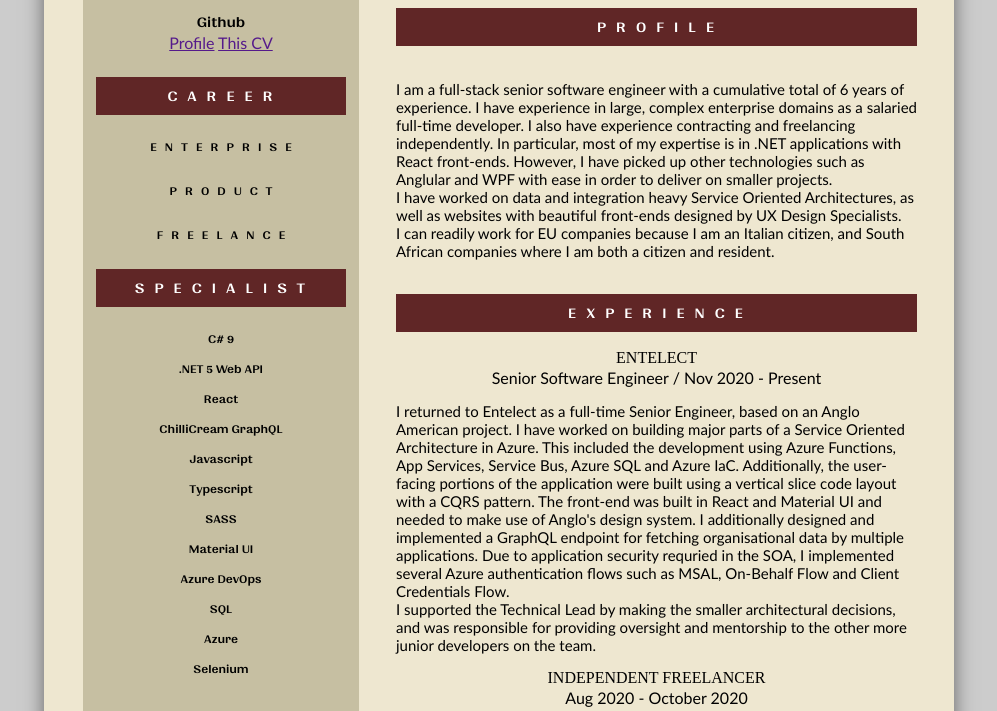
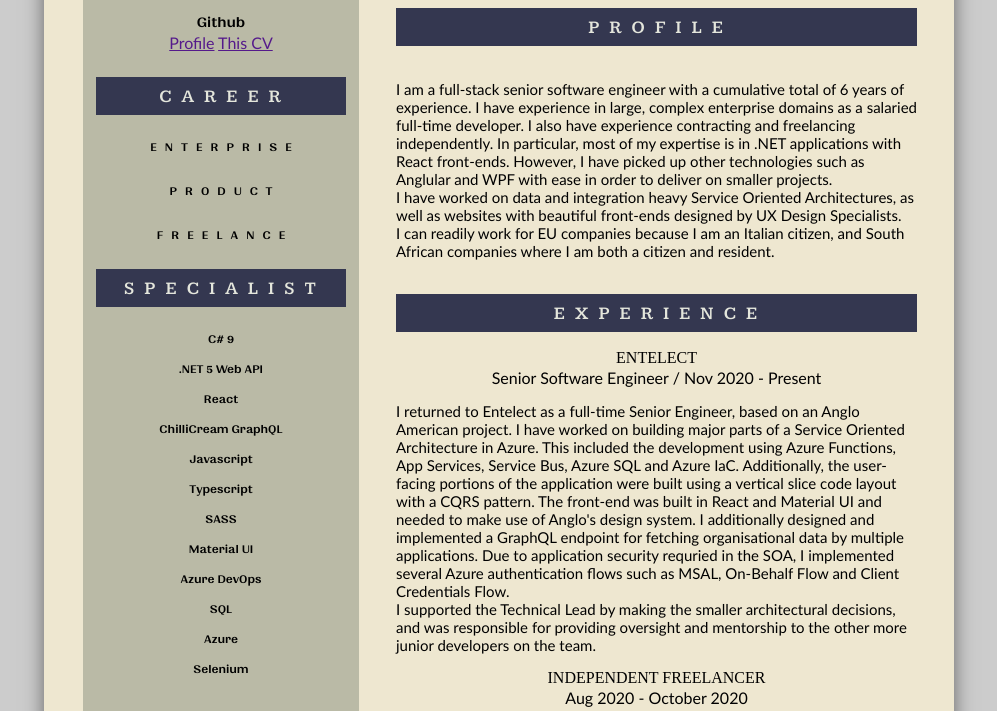
Before and after one commit to k290/CV, a plain HTML site: page index.html in a window 1280 px wide. Shown: the part 448-1159 px from the top of the page, without its empty margins (141-1138 px from the left). Drawn offline with Linux system fonts and the light colour scheme.

Commit message:
Experiment theme better

```diff
--- a/CV.css
+++ b/CV.css
@@ -5,7 +5,7 @@
 
 @font-face {
     font-family: headers;
-    src: url("LexendTera-VariableFont_wght.ttf")
+    src: url("Kameron-VariableFont_wght.ttf")
 }
 
 @font-face{
@@ -36,7 +36,7 @@
 
 
 .left-column {
-    background-color: #c6bfa2;
+    background-color: #babaa6;
     height: 100%;
     width: var(--left-column-width);
     position: absolute;
@@ -63,13 +63,14 @@
 }
 
 .main-header {
-    color: white;
-    background-color: #602626;
+    color: #e4e6dc;
+    background-color: #343750;
     height: 38px;
     display: grid;
     align-items: center;
-    font-family: left-content;
-    font-size: 16px;
+    font-family: headers;
+    font-size: 18px;
+    font-weight: 550;
     letter-spacing: 10px;
     text-indent: 8px; /*because letter-spacing + centering is offset by the space amount*/
 }
```
Also changed, not shown: Kameron-VariableFont_wght.ttf (added), Oswald-Regular.ttf (added), Raleway-VariableFont_wght.ttf (added).
